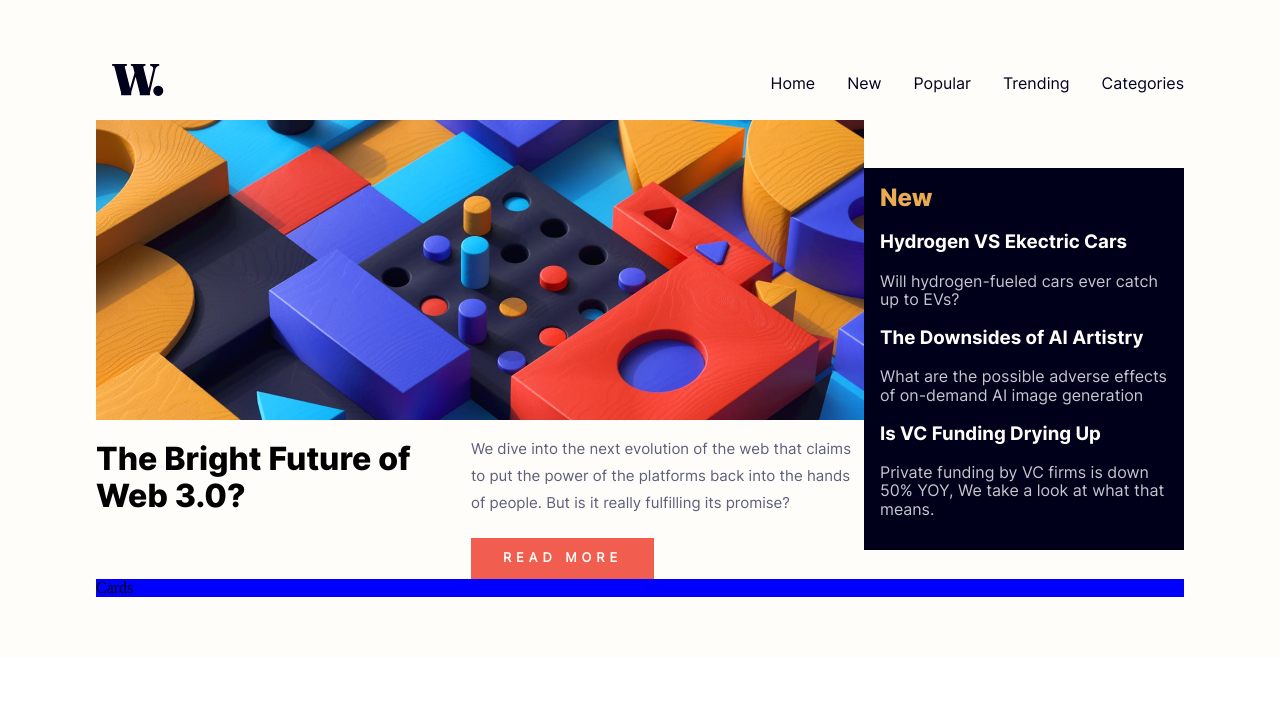
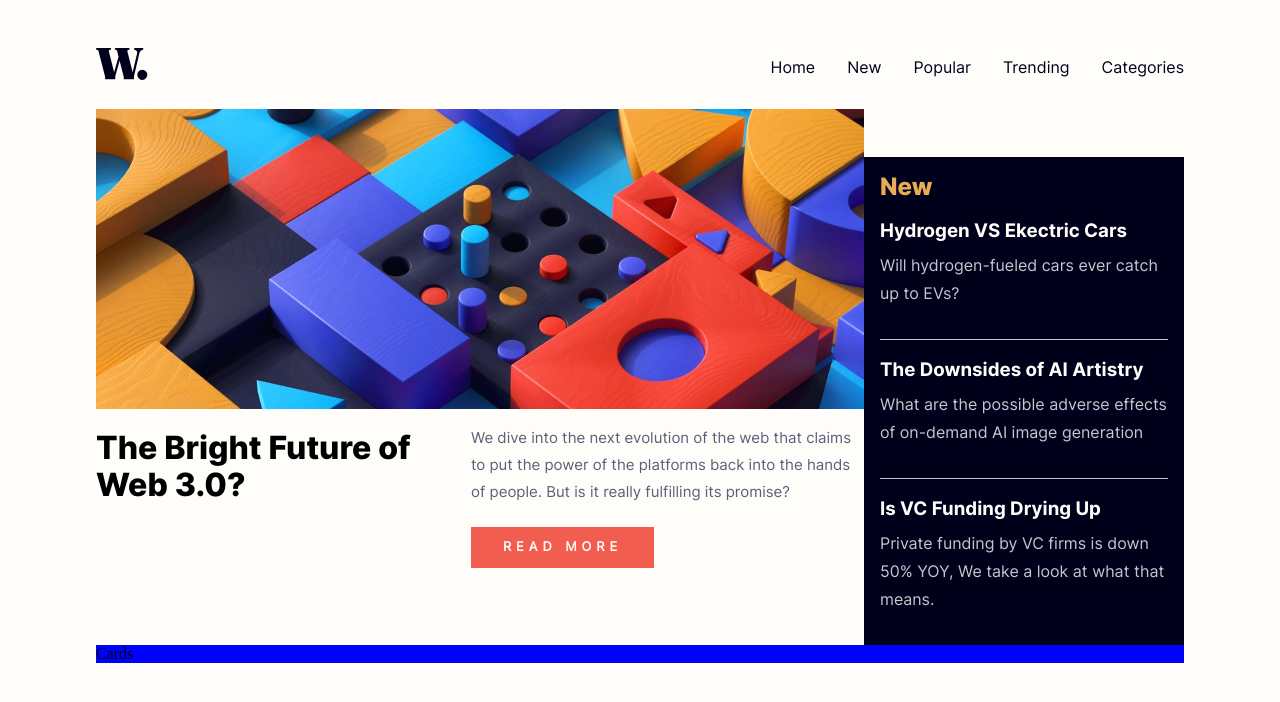
Before and after one commit to Lord-Mugen/news-homepage, a React (Vite) app: page / in a window 1280 px wide. Shown: the top 702 px of the page. Built offline with nearby package versions, Linux system fonts and the light colour scheme.

Commit message:
change to navbar

```diff
--- a/src/Components/Hero/hero.css
+++ b/src/Components/Hero/hero.css
@@ -9,11 +9,6 @@
   min-height: 300px;
   background-size: cover;
 }
-
-/* .hero__img {
-  width: 100%;
-  min-height: 250px;
-} */
 
 .hero__title {
   font-family: "inter-extraBold";
@@ -39,6 +34,10 @@
   padding: 0.8rem 2rem;
   margin-top: 0.4375rem;
   cursor: pointer;
+}
+
+.hero__btn:hover {
+  background-color: var(--dark-blue);
 }
 
 /* MEDIAQUERY */
--- a/src/Components/Navbar/Navbar.jsx
+++ b/src/Components/Navbar/Navbar.jsx
@@ -14,12 +14,12 @@ const Navbar = () => {
           <a href="#navbar-header" className="navbar-menu-mobile open">
             <img src={openIcon} alt="menu icon" />
           </a>
+        </header>
+
+        <div className="items-container">
           <a href="#" className="navbar-menu-mobile close">
             <img src={closeIcon} alt="menu icon" />
           </a>
-        </header>
-
-        <div className="items-container">
           <ul className="links">
             <li className="navbar-item">
               <a href="#hero" className="navbar-link">
--- a/src/Components/Navbar/navbar.css
+++ b/src/Components/Navbar/navbar.css
@@ -3,7 +3,6 @@
 }
 
 .navbar-header {
-  padding: 1em;
   display: flex;
   justify-content: space-between;
   align-items: center;
@@ -12,7 +11,7 @@
 .items-container {
   margin: 0;
   padding: 0;
-  position: absolute;
+  position: fixed;
   right: 0%;
   top: 0%;
   background: var(--white);
@@ -78,20 +77,13 @@
   display: flex;
 }
 
-.open-icon {
-  height: 2.5rem;
-  width: 2.5rem;
-}
-
-.close-icon {
-  height: 2.5rem;
-  width: 2.5rem;
-}
-
 .close {
   display: none;
   height: 2.125rem;
   z-index: 1;
+  position: fixed;
+  top: 16px;
+  right: 16px;
 }
 
 /* MEDIAQUERYS */
--- a/src/Components/SideBar/SideBar.jsx
+++ b/src/Components/SideBar/SideBar.jsx
@@ -7,20 +7,23 @@ const Sidebar = () => {
         <div>
           <h2 className="sideBar__title">New</h2>
         </div>
-        <div>
+        <div className="sideBar__text-container">
           <h3 className="sideBar__subTitle">Hydrogen VS Ekectric Cars</h3>
           <p className="sideBar__p">
             Will hydrogen-fueled cars ever catch up to EVs?
           </p>
         </div>
-        <div>
+        <hr className="sideBar__line" />
+        <div className="sideBar__text-container">
           <h3 className="sideBar__subTitle">The Downsides of AI Artistry</h3>
           <p className="sideBar__p">
             What are the possible adverse effects of on-demand AI image
             generation
           </p>
         </div>
-        <div>
+        <hr className="sideBar__line" />
+
+        <div className="sideBar__text-container">
           <h3 className="sideBar__subTitle">Is VC Funding Drying Up</h3>
           <p className="sideBar__p">
             Private funding by VC firms is down 50% YOY, We take a look at what
--- a/src/Components/SideBar/sideBar.css
+++ b/src/Components/SideBar/sideBar.css
@@ -10,13 +10,33 @@
   color: var(--Soft-orange);
 }
 
+.sideBar__text-container:nth-of-type(2),
+.sideBar__text-container:nth-of-type(3) {
+  margin-bottom: 2rem;
+}
+
 .sideBar__subTitle {
   font-family: "inter-bold";
   color: var(--white);
+  margin-bottom: 1px;
+}
+
+.sideBar__subTitle:nth-last-of-type(2),
+.sideBar__subTitle:nth-last-of-type(3) {
+  margin-top: 3rem;
 }
 
 .sideBar__p {
-  /* margin: 0; */
   font-family: "inter-regular";
   color: var(--Gray);
+  margin-top: 0.6rem;
+  line-height: 1.75rem;
 }
+
+.sideBar__line {
+  border: 0;
+  border-top: 1px solid var(--Gray);
+  height: 0px;
+  background-color: var(--Gray);
+  color: var(--Gray);
+}
--- a/src/container/container.css
+++ b/src/container/container.css
@@ -1,3 +1,7 @@
+.container {
+  margin-top: 1.3rem;
+}
+
 @media (min-width: 62rem) {
   #container {
     display: grid;
```
